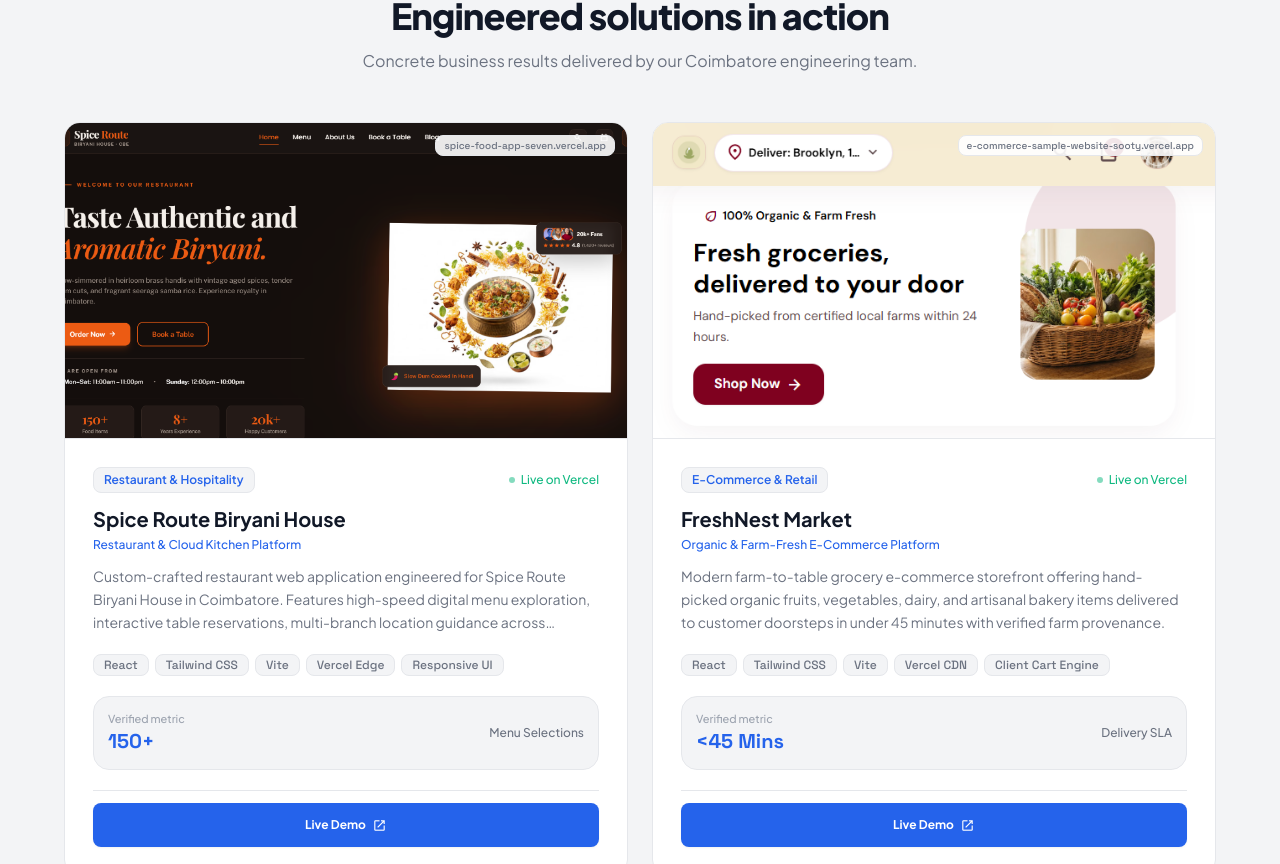
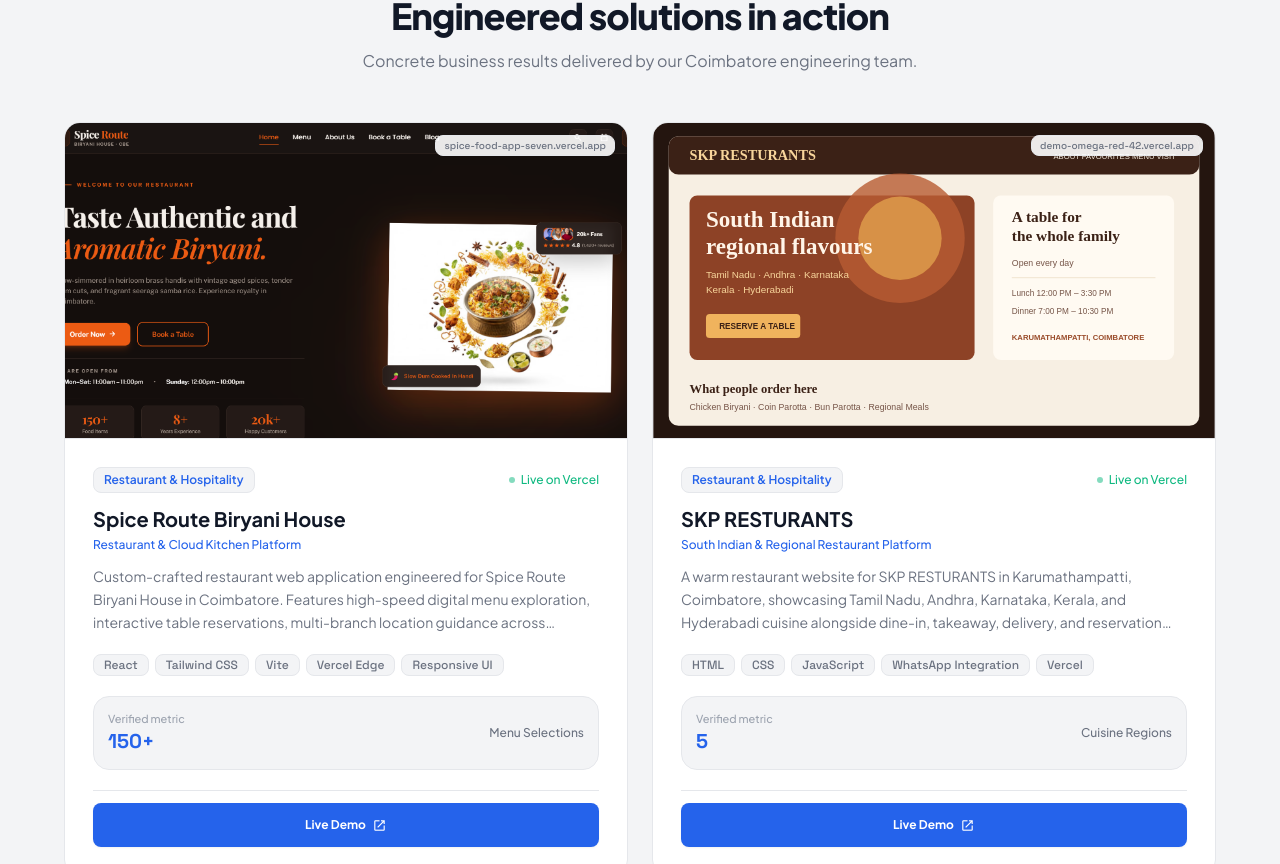
Before and after one commit to crazypravee124567-source/VERTRIX-SOLUTIONS-, a React (Vite) app: page /#contact in a window 1280 px wide. Shown: the part 2600-3464 px from the top of the page. Built offline with nearby package versions, Linux system fonts and the light colour scheme; no server answers.

Commit message:
feat: add SKP RESTAURANTS project data and preview illustration to enhance client showcase

```diff
--- a/src/data/demoProjects.js
+++ b/src/data/demoProjects.js
@@ -31,6 +31,39 @@
       'High-contrast atmospheric dark culinary design with seamless mobile touch response'
     ],
     techStack: ['React', 'Tailwind CSS', 'Vite', 'Vercel Edge', 'Responsive UI']
+  },
+  {
+    id: 'skp-resturants',
+    title: 'SKP RESTURANTS',
+    subtitle: 'South Indian & Regional Restaurant Platform',
+    category: 'Restaurant & Hospitality',
+    sector: 'Food & Hospitality',
+    location: 'Karumathampatti, Coimbatore',
+    demoUrl: 'https://demo-omega-red-42.vercel.app/',
+    domain: 'demo-omega-red-42.vercel.app',
+    image: '/demos/skp-resturants-preview.svg',
+    orientation: 'landscape',
+    deviceType: 'Responsive Restaurant Website',
+    defaultDeviceMode: 'desktop',
+    imageWidth: 1024,
+    imageHeight: 576,
+    aspectRatio: '16 / 9',
+    tagline: 'South Indian Regional Specialties, Dining & Table Reservations',
+    description: 'A warm restaurant website for SKP RESTURANTS in Karumathampatti, Coimbatore, showcasing Tamil Nadu, Andhra, Karnataka, Kerala, and Hyderabadi cuisine alongside dine-in, takeaway, delivery, and reservation services.',
+    metrics: [
+      { label: 'Cuisine Regions', value: '5' },
+      { label: 'Daily Service', value: 'Lunch & Dinner' },
+      { label: 'Table for Two', value: '₹1,000–₹1,200' },
+      { label: 'Contact', value: '+91 98947 66146' }
+    ],
+    highlights: [
+      'Regional cuisine showcase spanning Tamil Nadu, Andhra, Karnataka, Kerala, and Hyderabadi specialties',
+      'Signature dish highlights including chicken biryani, coin parotta, bun parotta, and regional meals',
+      'Table reservation form that sends booking requests through WhatsApp',
+      'Opening-hours panel with lunch from 12:00 PM–3:30 PM and dinner from 7:00 PM–10:30 PM',
+      'Location, phone contact, Google Maps directions, and dine-in, takeaway, delivery, and curbside service details'
+    ],
+    techStack: ['HTML', 'CSS', 'JavaScript', 'WhatsApp Integration', 'Vercel']
   },
   {
     id: 'freshnest',
```
Also changed, not shown: src/components/DemoProjectsPage.jsx (+8 -3 lines), public/demos/skp-resturants-preview.svg (added).
